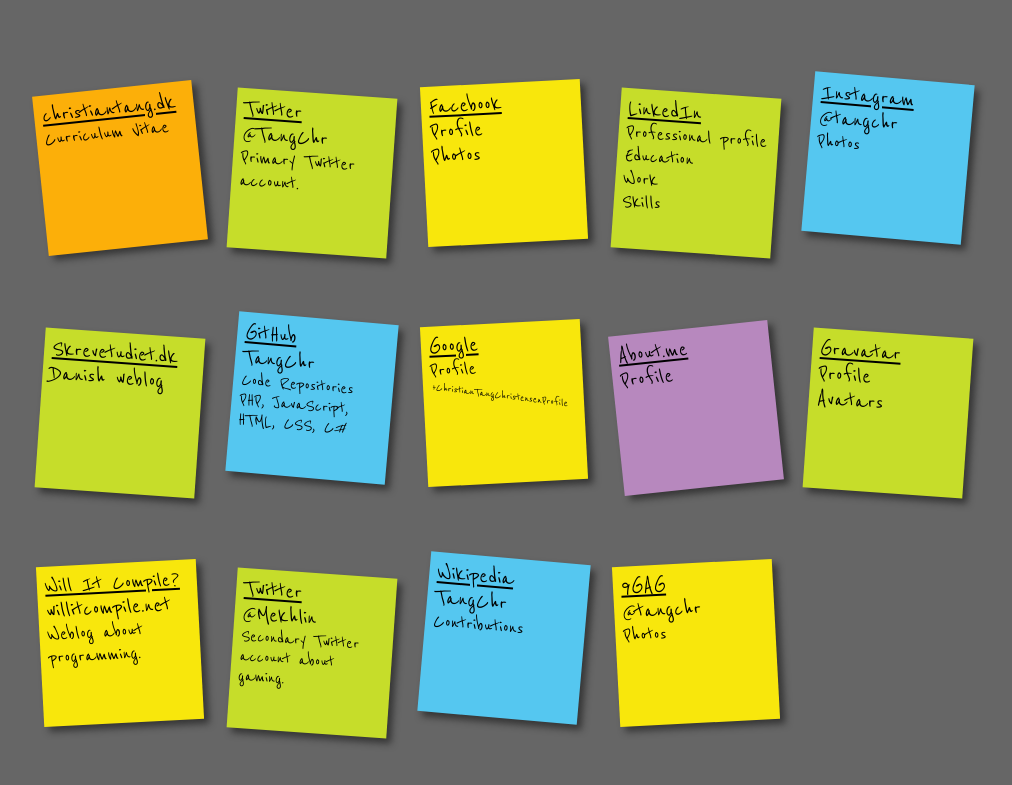
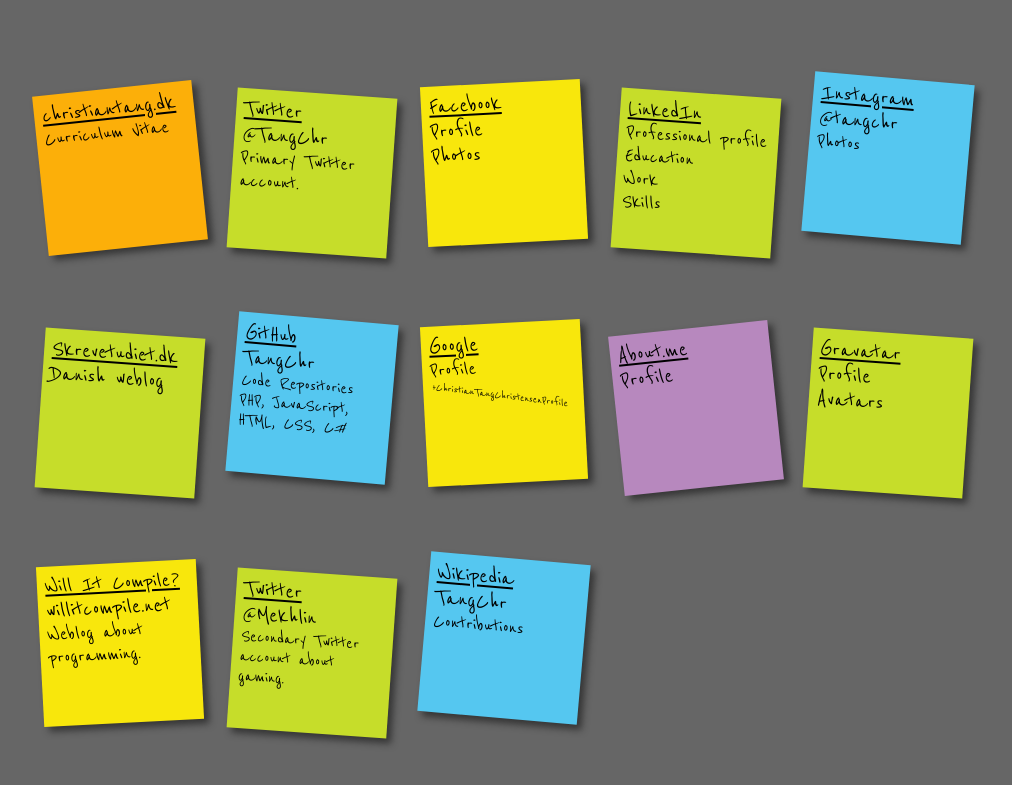
Before and after one commit to TangChr/Seaweed, a Jekyll site: the page built from index.html, in a window 1280 px wide. Shown: the top 785 px of the page, without its empty margins (48-1060 px from the left). Built offline with Jekyll 4.4.1, drawn with Linux system fonts in a browser that asks for light colours.

Commit message:
Removed 9GAG

```diff
--- a/index.html
+++ b/index.html
@@ -102,11 +102,4 @@
 			<p class="small">Contributions</p>
 		</a>
 	</li>
-	<li>
-		<a href="https://9gag.com/u/tangchr">
-			<h2>9GAG</h2>
-			<p>@tangchr</p>
-			<p class="small">Photos</p>
-		</a>
-	</li>
 </ul>
```
